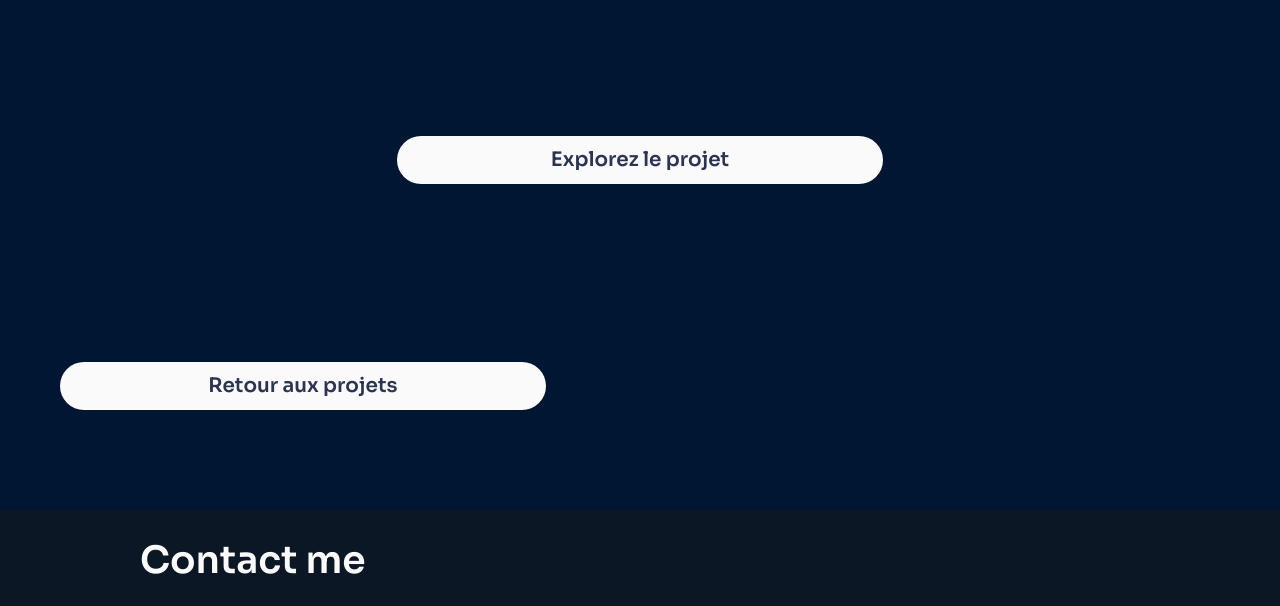
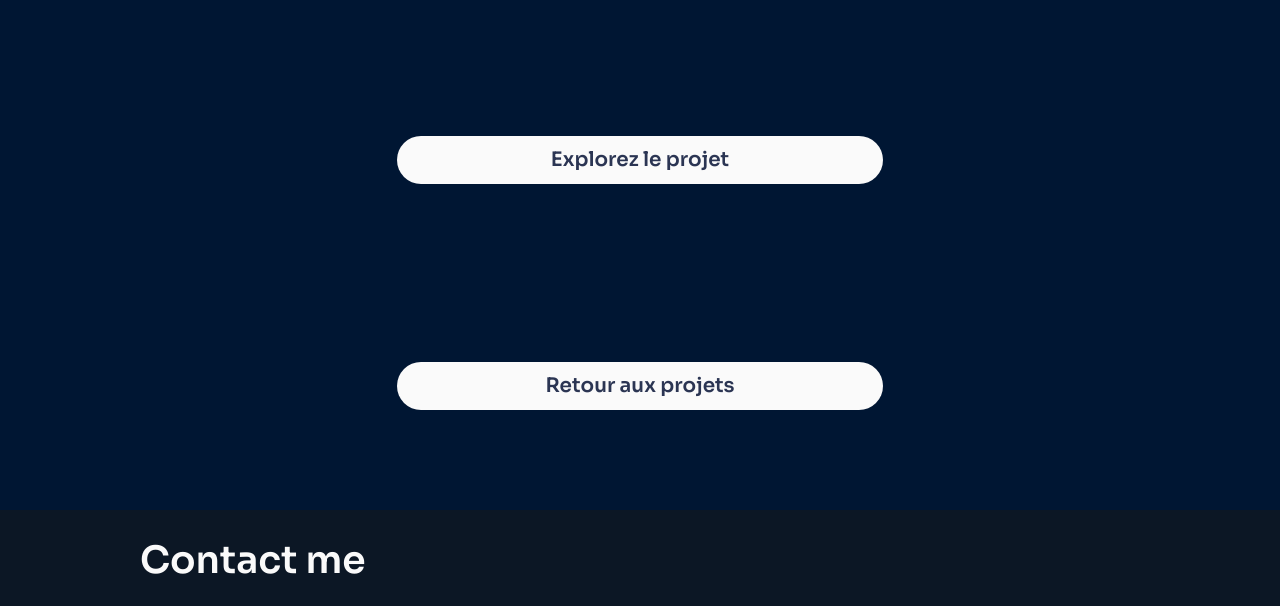
Before and after one commit to Foxx05/TFA_3, a website: page src/csDesignF.html in a window 1280 px wide. Shown: the part 4276-4882 px from the top of the page. Drawn offline with nearby package versions, Linux system fonts and the light colour scheme; files that its build step writes are made by us from their sources.

Commit message:
btn csdf ok

```diff
--- a/src/csDesignF.html
+++ b/src/csDesignF.html
@@ -115,7 +115,7 @@
         </section>
 
         <section class="section gridcol gridpc">
-            <a class="btn--ret" href="index.html#projects">Retour aux projets</a>
+            <a class="btn--ret__last" href="index.html#projects">Retour aux projets</a>
         </section>
 
     </main>
--- a/src/styles/app.scss
+++ b/src/styles/app.scss
@@ -682,7 +682,7 @@ button:hover{
     border-radius: 0;
 }
 
-.btn--projet, .btn--suiv, .btn--ret{
+.btn--projet, .btn--suiv, .btn--ret, .btn--ret__last{
     grid-column: 1/-1;
     text-align: center;
     margin-top: 80px;
@@ -899,6 +899,10 @@ button:hover{
 
     .btn--ret{
         grid-column: 1/4;
+    }
+
+    .btn--ret__last{
+        grid-column: 3/-3;
     }
 
     .gridcol{
```
